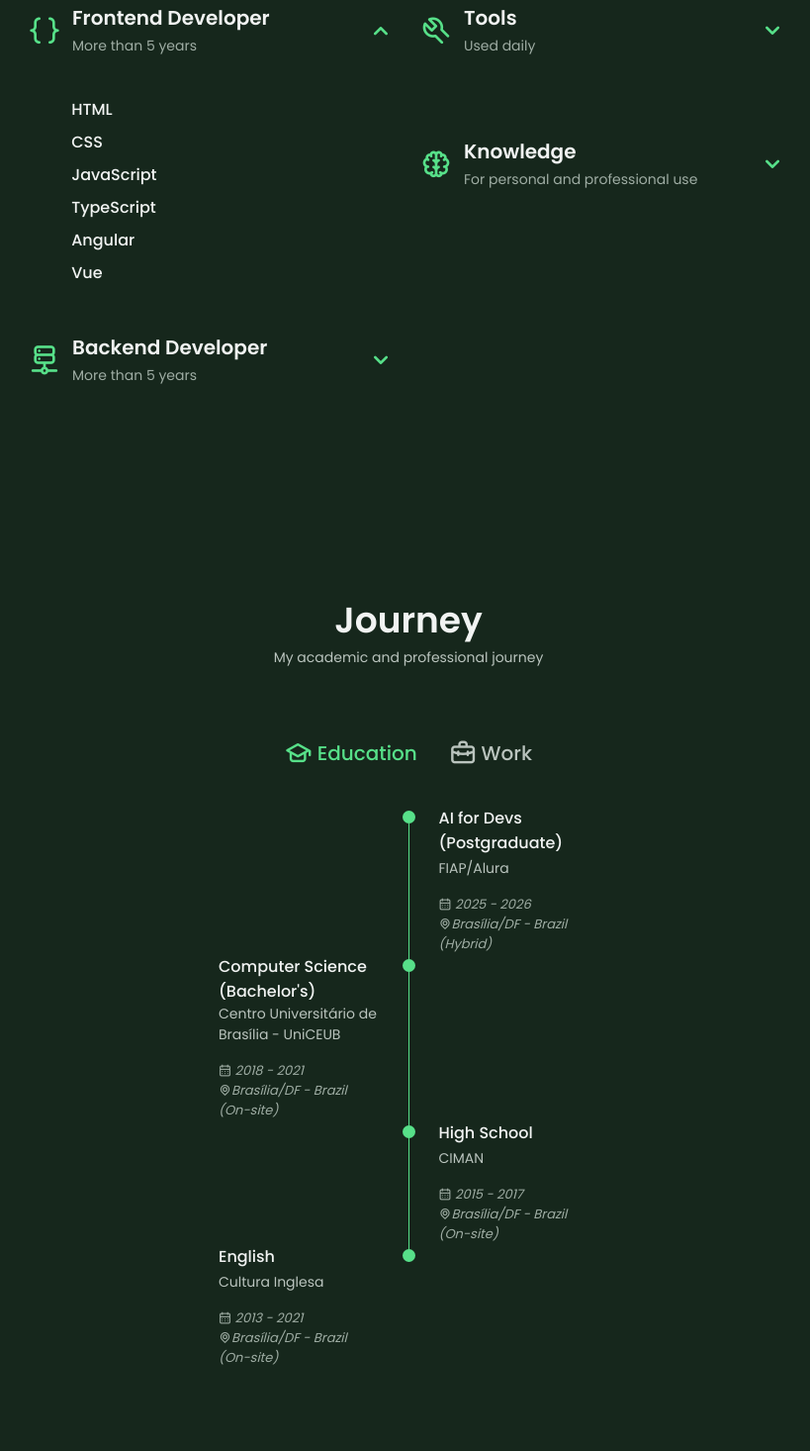
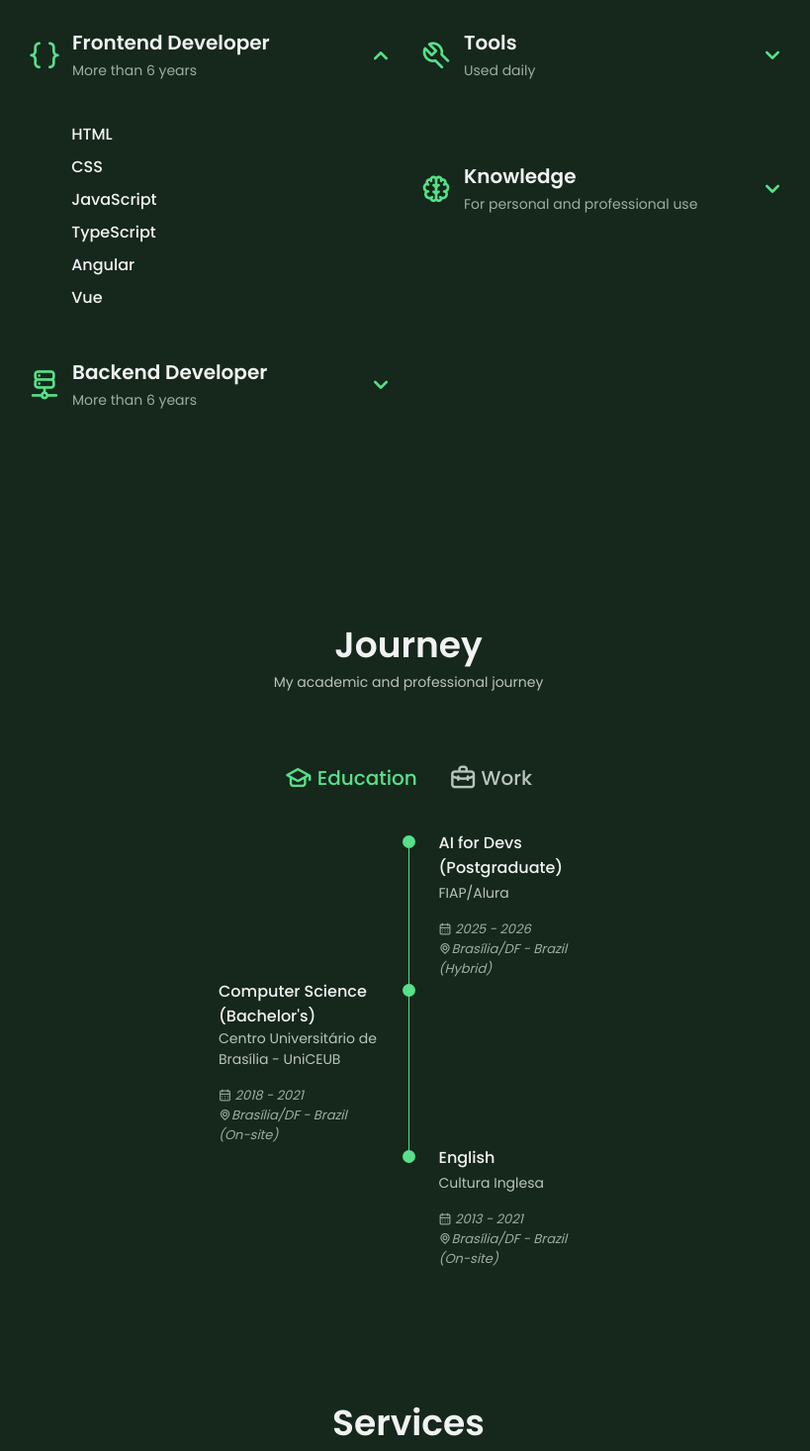
Before and after one commit to RafaelGuido/curriculum, a plain HTML site: page index.html in a window 1280 px wide. Shown: the part 1334-2800 px from the top of the page at 99% size, without its empty margins (227-1046 px from the left). Drawn offline with nearby package versions, Linux system fonts and the light colour scheme.

Commit message:
Ajustando textos do site e corrigindo tradução dos carrosséis

```diff
--- a/assets/js/i18n.js
+++ b/assets/js/i18n.js
@@ -17,7 +17,7 @@ const translations = {
         'nav.contact': 'Contact',
 
         'role': 'Full-Stack Developer',
-        'home.description': "I'm a 26-year-old developer born in Brasília, passionate about technology and always looking to grow, both personally and professionally.",
+        'home.description': "I'm from Brasília and have been building public-sector systems for over 6 years. Today I'm part of the Core Systems team at CAPES, focusing on Java/Spring Boot and Vue.js.",
         'home.cta': 'Get in touch',
 
         'about.title': 'About me',
@@ -26,21 +26,21 @@ const translations = {
         'about.description': 'Computer Scientist specialized in Artificial Intelligence, passionate about video games, sports and Gabi!',
         'about.companies': 'Companies <br> worked at',
         'about.years': 'Years of <br> experience',
-        'about.projects': 'Completed <br> projects',
+        'about.systems': 'Systems <br> maintained',
         'about.cv': 'Download CV',
         'about.cvFile': 'assets/pdf/Rafael_Toccolini_CV_Ingles.pdf',
 
         'skills.title': 'Skills',
         'skills.subtitle': 'Technologies and more',
         'skills.frontend.title': 'Frontend Developer',
-        'skills.frontend.subtitle': 'More than 5 years',
+        'skills.frontend.subtitle': 'More than 6 years',
         'skills.backend.title': 'Backend Developer',
-        'skills.backend.subtitle': 'More than 5 years',
+        'skills.backend.subtitle': 'More than 6 years',
         'skills.tools.title': 'Tools',
         'skills.tools.subtitle': 'Used daily',
         'skills.knowledge.title': 'Knowledge',
         'skills.knowledge.subtitle': 'For personal and professional use',
-        'skills.ai': 'Artificial Intelligence',
+        'skills.ai': 'Generative AI and Machine Learning',
         'skills.communication': 'Communication',
         'skills.speaking': 'Writing/Public Speaking',
         'skills.english': 'English',
@@ -52,7 +52,6 @@ const translations = {
         'journey.work': 'Work',
         'journey.postgrad': 'AI for Devs (Postgraduate)',
         'journey.degree': "Computer Science (Bachelor's)",
-        'journey.highschool': 'High School',
         'journey.english': 'English',
         'journey.job1': 'Mid-Level Software Developer',
         'journey.job2': 'Junior Software Developer',
@@ -100,7 +99,7 @@ const translations = {
         'contact.whatsappLink': 'https://api.whatsapp.com/send/?phone=5561982750493&text=Hi%2C+I+found+your+contact+on+your+website&type=phone_number&app_absent=0',
         'contact.mailLink': 'mailto:rafatocco7@gmail.com?subject=Contact%20-%20Your%20name&body=Hi%2C%20I%20found%20your%20contact%20on%20your%20website',
 
-        'footer.updated': 'Last updated: October 28, 2026',
+        'footer.updated': 'Last updated: October 31, 2026',
         'footer.rights': '&#169; All rights reserved.',
     },
 }
@@ -109,13 +108,14 @@ const translations = {
 const langButton = document.getElementById('lang-button')
 const langOptions = langButton.querySelectorAll('[data-lang]')
 const i18nAttrs = ['alt', 'content', 'href']
-const i18nElements = document.querySelectorAll(
-    ['[data-i18n]', ...i18nAttrs.map(attr => `[data-i18n-${attr}]`)].join(', ')
-)
+const i18nSelector = ['[data-i18n]', ...i18nAttrs.map(attr => `[data-i18n-${attr}]`)].join(', ')
+
+// Queried on every switch (not cached) so it also reaches the slides Swiper duplicates for its loop
+const getI18nElements = () => document.querySelectorAll(i18nSelector)
 
 // Save the original (Portuguese) texts so we can switch back to them
 translations.pt = {}
-i18nElements.forEach(el => {
+getI18nElements().forEach(el => {
     if (el.dataset.i18n) translations.pt[el.dataset.i18n] = el.innerHTML.trim()
     i18nAttrs.forEach(attr => {
         const key = el.getAttribute(`data-i18n-${attr}`)
@@ -126,7 +126,7 @@ i18nElements.forEach(el => {
 function setLanguage(lang) {
     const texts = translations[lang]
 
-    i18nElements.forEach(el => {
+    getI18nElements().forEach(el => {
         const key = el.dataset.i18n
         if (key && key in texts) el.innerHTML = texts[key]
 
--- a/index.html
+++ b/index.html
@@ -158,7 +158,7 @@
                     <div class="home__data">
                         <h1 class="home__title">Rafael</h1>
                         <h3 class="home__subtitle" data-i18n="role">Desenvolvedor Full-Stack</h3>
-                        <p class="home__description" data-i18n="home.description">Sou um desenvolvedor de 26 anos, nascido em Brasília, amante de tecnologia e sempre em busca de evolução, tanto pessoal quanto profissional.</p>
+                        <p class="home__description" data-i18n="home.description">Sou de Brasília e desenvolvo sistemas para o setor público há mais de 6 anos. Hoje faço parte da equipe de Sistemas Estruturantes da CAPES, com foco em Java/Spring Boot e Vue.js.</p>
                         <a href="#contact" class="button button--flex">
                             <span data-i18n="home.cta">Fale comigo</span> <i class="uil uil-message button__icon-home"></i>
                         </a>
@@ -190,8 +190,8 @@
                             <span class="about__info-name" data-i18n="about.years">Anos de <br> experiência</span>
                         </div>
                         <div>
-                            <span class="about__info-title">9+</span>
-                            <span class="about__info-name" data-i18n="about.projects">Projetos <br> completos</span>
+                            <span class="about__info-title">20+</span>
+                            <span class="about__info-name" data-i18n="about.systems">Sistemas <br> mantidos</span>
                         </div>
                     </div>
 
@@ -220,7 +220,7 @@
 
                             <div>
                                 <h1 class="skills__title" data-i18n="skills.frontend.title">Desenvolvedor Frontend</h1>
-                                <span class="skills__subtitle" data-i18n="skills.frontend.subtitle">Há mais de 5 anos</span>
+                                <span class="skills__subtitle" data-i18n="skills.frontend.subtitle">Há mais de 6 anos</span>
                             </div>
 
                             <i class="uil uil-angle-down skills__arrow"></i>
@@ -258,7 +258,7 @@
 
                             <div>
                                 <h1 class="skills__title" data-i18n="skills.backend.title">Desenvolvedor Backend</h1>
-                                <span class="skills__subtitle" data-i18n="skills.backend.subtitle">Há mais de 5 anos</span>
+                                <span class="skills__subtitle" data-i18n="skills.backend.subtitle">Há mais de 6 anos</span>
                             </div>
 
                             <i class="uil uil-angle-down skills__arrow"></i>
@@ -364,7 +364,7 @@
                             <div class="skills__data">
 
                                 <div class="skills__titles">
-                                    <h3 class="skills__name" data-i18n="skills.ai">Inteligência Artificial</h3>
+                                    <h3 class="skills__name" data-i18n="skills.ai">IA generativa e Machine Learning</h3>
                                 </div>
                                 <div class="skills__titles">
                                     <h3 class="skills__name" data-i18n="skills.communication">Comunicação</h3>
@@ -464,27 +464,7 @@
 
                             <div>
                                 <span class="qualification__rounder"></span>
-                                <span class="qualification__line"></span>
                             </div>
-
-                            <div>
-                                <h3 class="qualification__title" data-i18n="journey.highschool">Ensino Médio</h3>
-                                <span class="qualification__subtitle">CIMAN</span>
-                                <div class="qualification__calendar">
-                                    <i class="uil uil-calendar-alt qua">
-                                        2015 - 2017
-                                    </i>
-                                </div>
-                                <div class="qualification__locale">
-                                    <i class="uil uil-map-marker-alt" data-i18n="journey.onsite">
-                                        Brasília/DF - Brasil (Presencial)
-                                    </i>
-                                </div>
-                            </div>
-                        </div>
-
-                        <!--==================== QUALIFICATION 4 ====================-->
-                        <div class="qualification__data">
 
                             <div>
                                 <h3 class="qualification__title" data-i18n="journey.english">Inglês</h3>
@@ -499,9 +479,6 @@
                                         Brasília/DF - Brasil (Presencial)
                                     </i>
                                 </div>
-                            </div>
-                            <div>
-                                <span class="qualification__rounder"></span>
                             </div>
                         </div>
 
@@ -928,7 +905,7 @@
                 </div>
             </div>
 
-            <p class="footer__copy" data-i18n="footer.updated">Última atualização: 28/10/2026</p>
+            <p class="footer__copy" data-i18n="footer.updated">Última atualização: 31/10/2026</p>
             <p class="footer__copy" data-i18n="footer.rights">&#169; Todos os direitos reservados.</p>
 
         </div>
```
Also changed, not shown: 2 other files.
